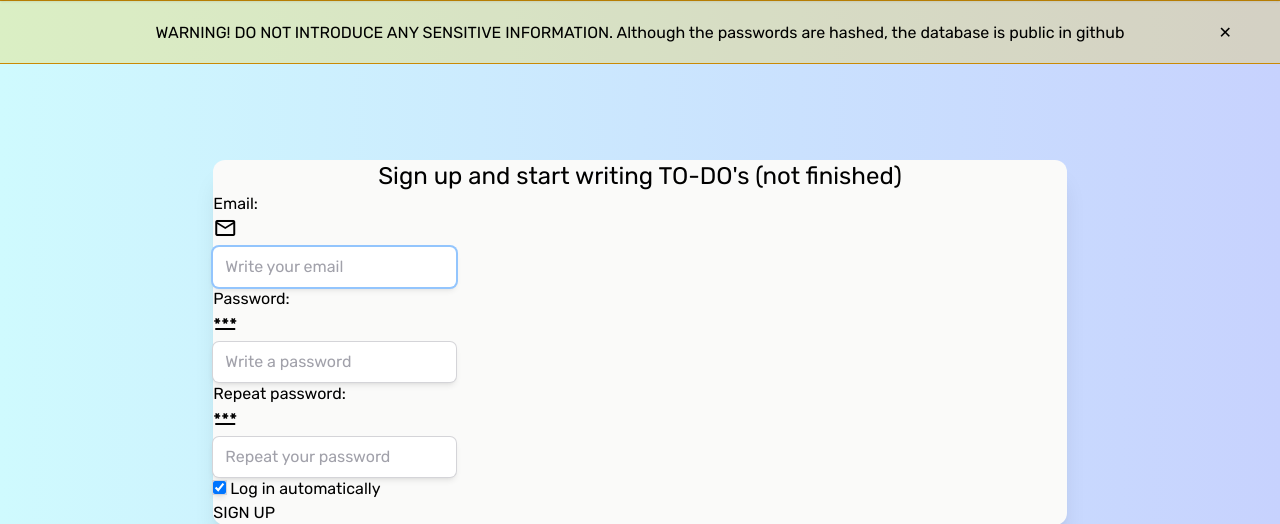
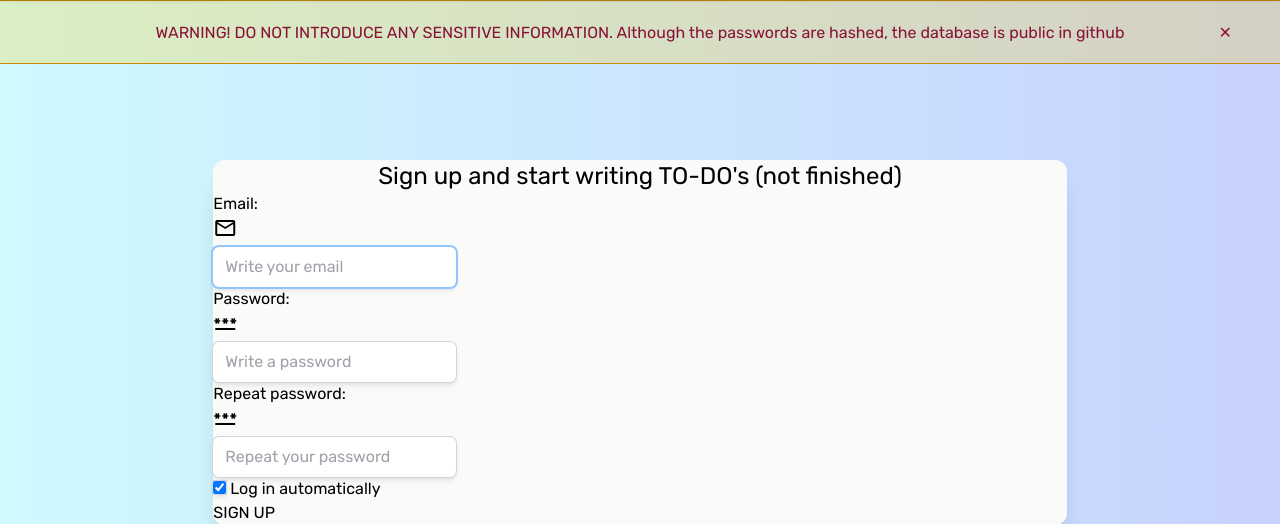
Before and after one commit to ianselley/todos-web-app, a Flask app: page /sign-up in a window 1280 px wide. Shown: the part 80-604 px from the top of the page. Run offline with Flask 2, Linux system fonts and the light colour scheme; some libraries are stand-ins or nearby versions.

```diff
--- a/requirements.txt
+++ b/requirements.txt
@@ -8,4 +8,5 @@ itsdangerous==2.0.1
 Jinja2==3.0.1
 MarkupSafe==2.0.1
 SQLAlchemy==1.4.25
+waitress==2.0.0
 Werkzeug==2.0.1
--- a/src/style.css
+++ b/src/style.css
@@ -20,7 +20,7 @@
 }
 
 .alert-warning {
-  @apply bg-yellow-400 border-yellow-600 bg-opacity-25;
+  @apply bg-yellow-400 border-yellow-600 bg-opacity-25 text-rose-900 font-medium;
 }
 
 .card {
--- a/website/static/main.css
+++ b/website/static/main.css
@@ -1045,6 +1045,9 @@ video {
   --tw-bg-opacity: 1;
   background-color: rgba(250, 204, 21, var(--tw-bg-opacity));
   --tw-bg-opacity: 0.25;
+  font-weight: 500;
+  --tw-text-opacity: 1;
+  color: rgba(136, 19, 55, var(--tw-text-opacity));
 }
 
 .card {
```
Also changed, not shown: 1 other file.
